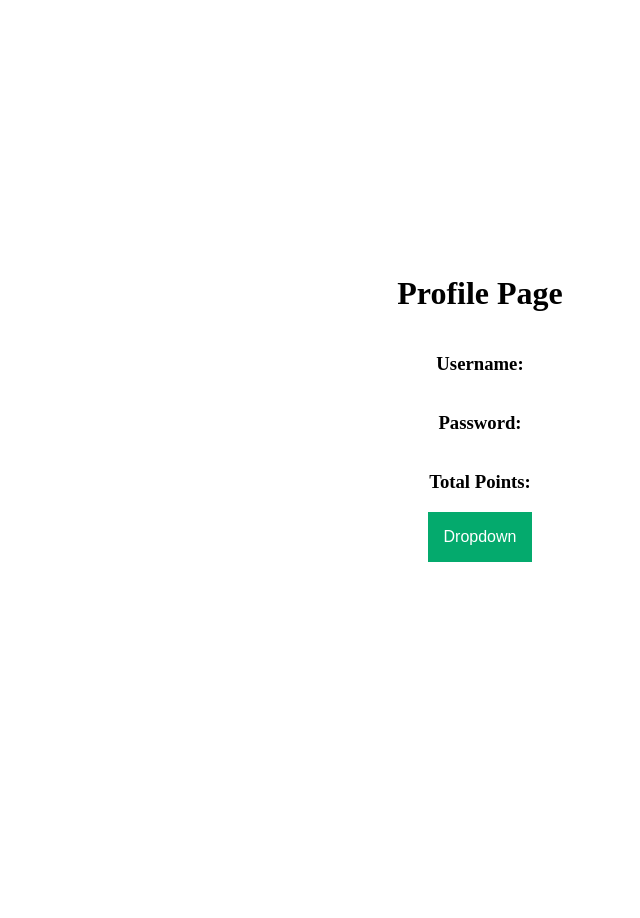
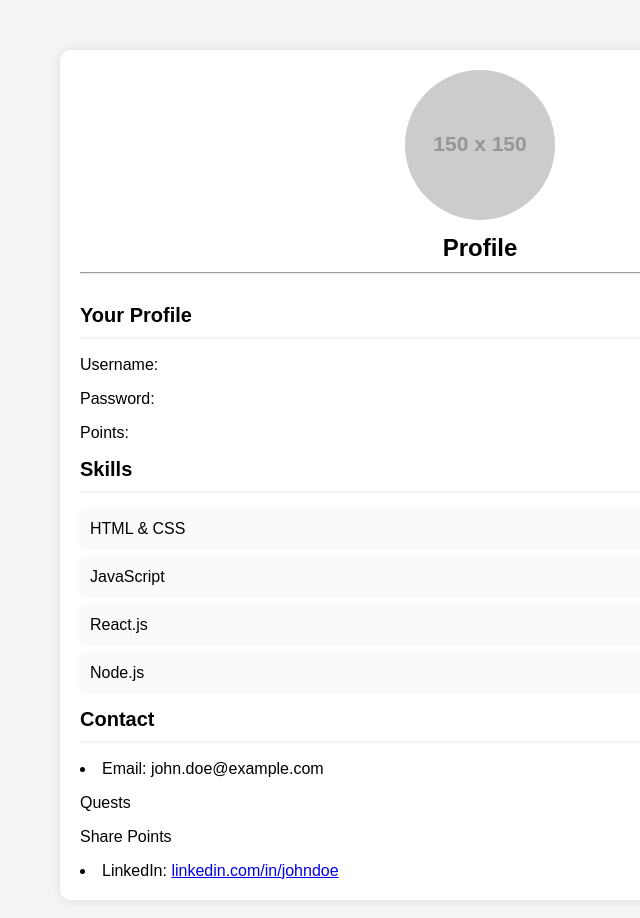
Before and after one commit to Malit-31/EcoQuest, a plain HTML site: page templates/profile.html in a window 1280 px wide. Shown: the whole page, without its empty margins (160-800 px from the left). Before the commit the page ends 816 px from the top, so only its background shows below. Drawn offline with Linux system fonts and the light colour scheme; placeholder pictures from the web are drawn by us.

Commit message:
cooked a lil

```diff
--- a/templates/profile.html
+++ b/templates/profile.html
@@ -3,72 +3,86 @@
 <head>
     <meta charset="UTF-8">
     <meta name="viewport" content="width=device-width, initial-scale=1.0">
+    <title>Profile Page</title>
     <style>
-        /* Center the content horizontally */
-        .centered-content {
-            display: flex;
-            flex-direction: column;
-            align-items: center;
-            justify-content: center;
-            min-height: 100vh; /* Adjust as needed */
+        body {
+            font-family: Arial, sans-serif;
+            background-color: #f4f4f4;
+            margin: 0;
+            padding: 0;
+        }
+        .container {
+            max-width: 800px;
+            margin: 50px auto;
             background-color: white;
+            padding: 20px;
+            box-shadow: 0 0 10px rgba(0, 0, 0, 0.1);
+            border-radius: 10px;
         }
-
-        /* Style the dropdown button and content */
-        .dropdown {
-            position: relative;
+        .profile-header {
+            text-align: center;
         }
-
-        .dropbtn {
-            background-color: #04AA6D;
-            color: white;
-            padding: 16px;
+        .profile-header img {
+            border-radius: 50%;
+            width: 150px;
+            height: 150px;
+        }
+        .profile-header h1 {
+            margin: 10px 0;
+            font-size: 24px;
+        }
+        .profile-header p {
+            color: #666;
             font-size: 16px;
-            border: none;
         }
-
-        .dropdown-content {
-            display: none;
-            position: absolute;
-            background-color: #f1f1f1;
-            min-width: 160px;
-            box-shadow: 0px 8px 16px 0px rgba(0, 0, 0, 0.2);
-            z-index: 1;
+        .profile-details {
+            margin-top: 30px;
         }
-
-        .dropdown-content a {
-            color: black;
-            padding: 12px 16px;
-            text-decoration: none;
-            display: block;
+        .profile-details h2 {
+            font-size: 20px;
+            border-bottom: 2px solid #f4f4f4;
+            padding-bottom: 10px;
         }
-
-        .dropdown-content a:hover {
-            background-color: #ddd;
+        .profile-details ul {
+            list-style-type: none;
+            padding: 0;
         }
-
-        .dropdown:hover .dropdown-content {
-            display: block;
-        }
-
-        .dropdown:hover .dropbtn {
-            background-color: #3e8e41;
+        .profile-details ul li {
+            background-color: #fafafa;
+            padding: 10px;
+            margin: 10px 0;
+            border-radius: 5px;
+            box-shadow: 0 0 5px rgba(0, 0, 0, 0.05);
         }
     </style>
 </head>
 <body>
-    <div class="centered-content">
-        <h1>Profile Page</h1>
-        <h3>Username: </h3>
-        <h3>Password: </h3>
-        <h3>Total Points: </h3>
+    <div class="container">
+        <div class="profile-header">
+            <img src="https://via.placeholder.com/150" alt="Profile Picture">
+            <h1>Profile</h1>
+            <hr>
+        </div>
+        <div class="profile-details">
+            <h2>Your Profile</h2>
+            <p>Username: </p>
+            <p>Password: </p>
+            <p>Points: </p>
+            <h2>Skills</h2>
+            <ul>
+                <li>HTML & CSS</li>
+                <li>JavaScript</li>
+                <li>React.js</li>
+                <li>Node.js</li>
+            </ul>
 
-        <div class="dropdown">
-            <button class="dropbtn">Dropdown</button>
-            <div class="dropdown-content">
-                <a href="questclaim.html">Quests</a>
-                <a href="share.html">Share</a>
-            </div>
+            <h2>Contact</h2>
+
+                <li>Email: john.doe@example.com</li>
+                <p><a href="questclaim.html"></a>Quests</p>
+                <p><a href="share.html"></a>Share Points</p>
+                <li>LinkedIn: <a href="https://linkedin.com/in/johndoe" target="_blank">linkedin.com/in/johndoe</a></li>
+
         </div>
     </div>
 </body>
```
